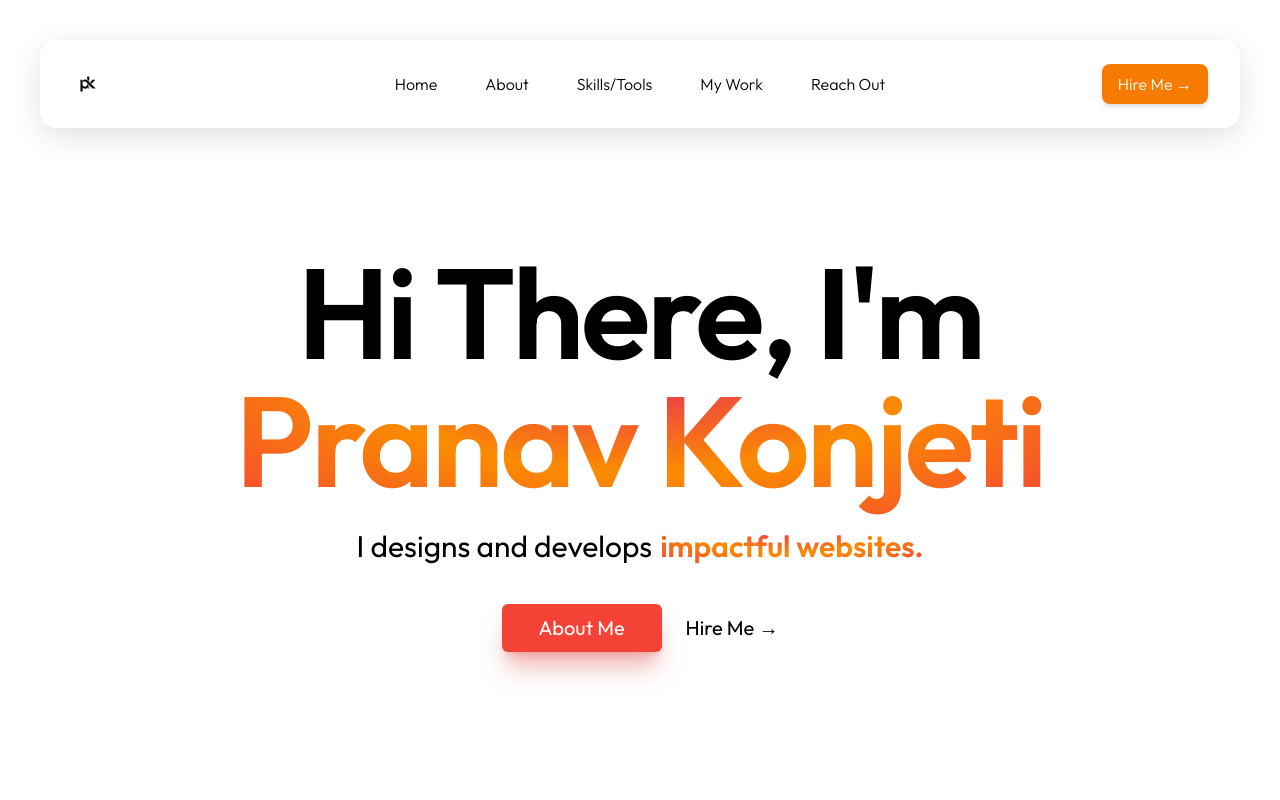
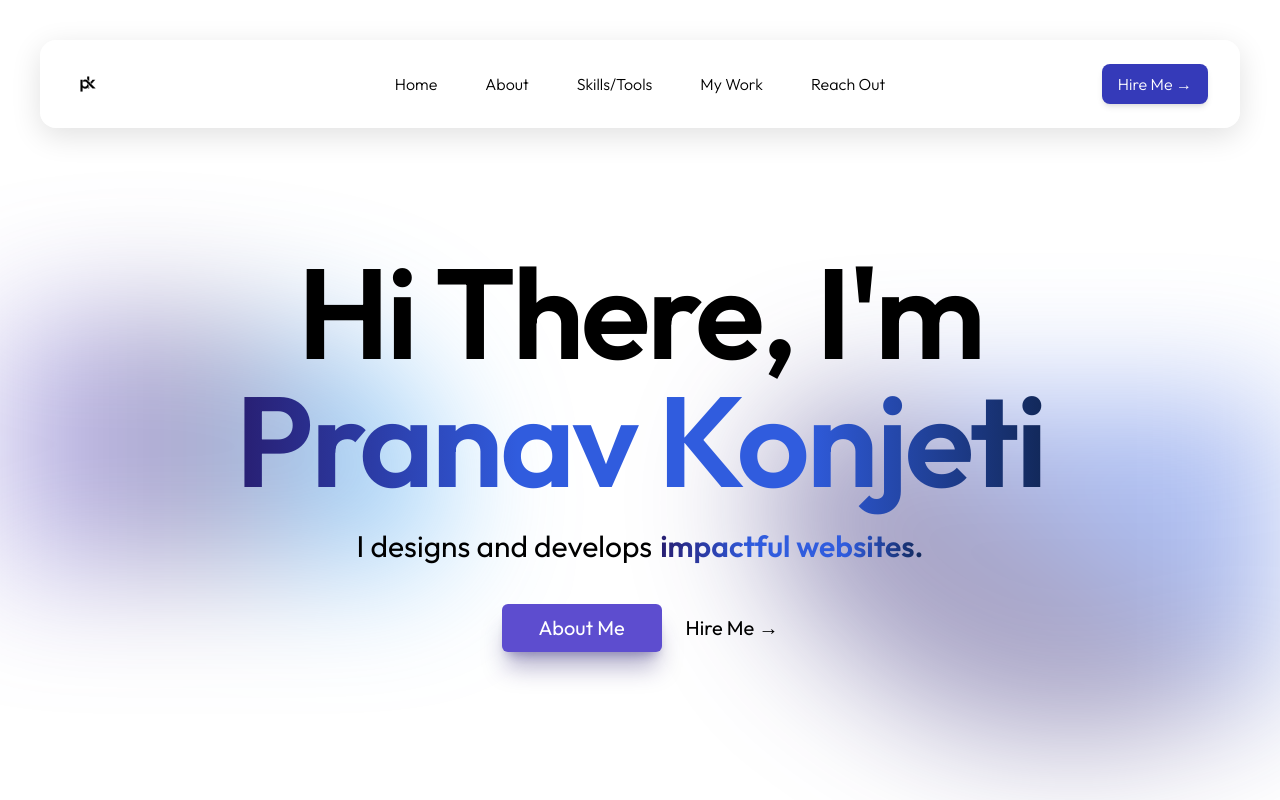
Before and after one commit to OliverIsOliver/AdmitsCollegeConsulting, a React (Vite) app: page / in a window 1280 px wide. Shown: the top 800 px of the page. Built offline with nearby package versions, Linux system fonts and the light colour scheme.

Commit message:
hero coloring

```diff
--- a/src/Components/Header.jsx
+++ b/src/Components/Header.jsx
@@ -82,7 +82,7 @@ export default function Navbar() {
               <a
                 href="https://thryvedesign.com"
                 target='_blank'
-                className="text-md leading-6 bg-orange-700 text-white px-4 py-2 rounded-lg shadow-md"
+                className="text-md leading-6 bg-[#353ab9] text-white px-4 py-2 rounded-lg shadow-md"
               >
                 Hire Me <span aria-hidden="true">&rarr;</span>
               </a>
--- a/src/Components/HeroMain.jsx
+++ b/src/Components/HeroMain.jsx
@@ -7,11 +7,11 @@ export default function HeroMain() {
         <>
         <div id="hero" className="relative isolate px-6 pt-14 lg:px-8">
           <div
-            className="absolute inset-x-0 -top-40 -z-10 transform-gpu overflow-hidden blur-3xl sm:-top-80 hidden"
+            className="absolute inset-x-0 -top-40 -z-10 transform-gpu overflow-hidden blur-3xl sm:-top-80"
             aria-hidden="true"
           >
             <div
-              className="relative left-[calc(50%-11rem)] aspect-[1155/678] w-[36.125rem] -translate-x-1/2 bg-gradient-to-tr from-[#de8c52] from-30% to-[#4133d8] via-[#d21d23] opacity-30 sm:left-[calc(50%-30rem)] sm:bottom-[-20rem] sm:w-[81.1875rem]"
+              className="relative left-[calc(50%-11rem)] aspect-[1155/678] w-[36.125rem] -translate-x-1/2 bg-gradient-to-r from-[#5d4dcf] from-40% via-[#281e71] to-blue-500 to-65% opacity-40 sm:left-[calc(50%-30rem)] sm:bottom-[-20rem] sm:w-[81.1875rem]"
               style={{
                 clipPath:
                   'polygon(28.22% 33.13%, 37.2% 26.09%, 48.37% 23.76%, 60.27% 26.09%, 66.68% 29.23%, 70.05% 35.52%, 72.34% 46.86%, 71.78% 53.33%, 70.05% 61.09%, 62.84% 64.45%, 51.31% 69.45%, 38.91% 67.34%, 28.22% 57.35%, 23.5% 43.51%)',
@@ -21,11 +21,11 @@ export default function HeroMain() {
           <div className="mx-auto max-w-5xl pb-32 sm:pb-48 lg:pb-56 lg:pt-16 sm:pt-8">
             <div className="text-center">
               <h1 className="text-5xl tracking-tight font-semibold text-black sm:text-9xl font-outfit">
-                Hi There, I'm <span className='main-gradient'>Pranav Konjeti</span>
+                Hi There, I'm <span className='hero-main-gradient'>Pranav Konjeti</span>
               </h1>
               <p className="mt-6 text-xl sm:text-3xl leading-8 text-black font-outfit">
                 I designs and develops
-                <span className='main-gradient font-semibold ml-2'>
+                <span className='hero-main-gradient font-semibold ml-2'>
                 {/* <TypeAnimation
                         sequence={[
                             'impactful software.', // Types 'One'
@@ -50,7 +50,7 @@ export default function HeroMain() {
               <div className="mt-10 flex items-center justify-center gap-x-6">
                 <a
                   href="#about"
-                  className="rounded-md bg-red-500 px-3.5 py-2.5 text-xl text-white shadow-xl shadow-red-300/50 font-outfit w-40 h-15 flex items-center justify-center transform transition hover:scale-105"
+                  className="rounded-md bg-[#5d4dcf] px-3.5 py-2.5 text-xl text-white shadow-xl shadow-[#281e71]/35 font-outfit w-40 h-15 flex items-center justify-center transform transition hover:scale-105"
                   onClick={(event) => handleNavigationClick(event, "#about")}
                 >
                   About Me
@@ -67,11 +67,11 @@ export default function HeroMain() {
             </div>
           </div>
           <div
-            className="absolute inset-x-0 top-[calc(100%-13rem)] -z-10 transform-gpu overflow-hidden blur-3xl sm:top-[calc(100%-30rem)] hidden"
+            className="absolute inset-x-0 top-[calc(100%-13rem)] -z-10 transform-gpu overflow-hidden blur-3xl sm:top-[calc(100%-30rem)]"
             aria-hidden="true"
           >
             <div
-              className="relative left-[calc(50%+3rem)] aspect-[1155/678] w-[36.125rem] -translate-x-1/2 bg-gradient-to-tr from-[#c7449b] from-50% to-[#efa717] to-40% via-[#c51010] opacity-30 sm:left-[calc(40%+36rem)] sm:bottom-[20rem] sm:w-[80.1875rem] sm:h-[60rem]"
+              className="relative left-[calc(50%+3rem)] aspect-[1155/678] w-[36.125rem] -translate-x-1/2 bg-gradient-to-tr from-[#281e71] from-50% to-[#305cde] to-40% via-[#305cde] opacity-40 sm:left-[calc(40%+36rem)] sm:bottom-[20rem] sm:w-[80.1875rem] sm:h-[60rem]"
               style={{
                 clipPath:
                   'polygon(28.29% 33.22%, 37.29% 26.17%, 48.49% 23.83%, 60.42% 26.17%, 66.84% 29.32%, 70.23% 35.62%, 72.52% 47%, 71.96% 53.49%, 70.23% 61.27%, 63% 64.64%, 51.44% 69.65%, 39.01% 67.54%, 28.29% 57.52%, 23.56% 43.63%)',
--- a/src/index.css
+++ b/src/index.css
@@ -9,6 +9,10 @@
 @layer components {
   .main-gradient {
     @apply bg-[radial-gradient(ellipse_at_top,_var(--tw-gradient-stops))] from-pink-500 to-red-500 via-orange-600 inline text-transparent bg-clip-text
+  }
+
+  .hero-main-gradient {
+    @apply bg-[linear-gradient(90deg,#281e71_0%,#305cde_35%,#305cde_70%,#122859_100%)] inline text-transparent bg-clip-text;
   }
 
   .full-gradient {
```
